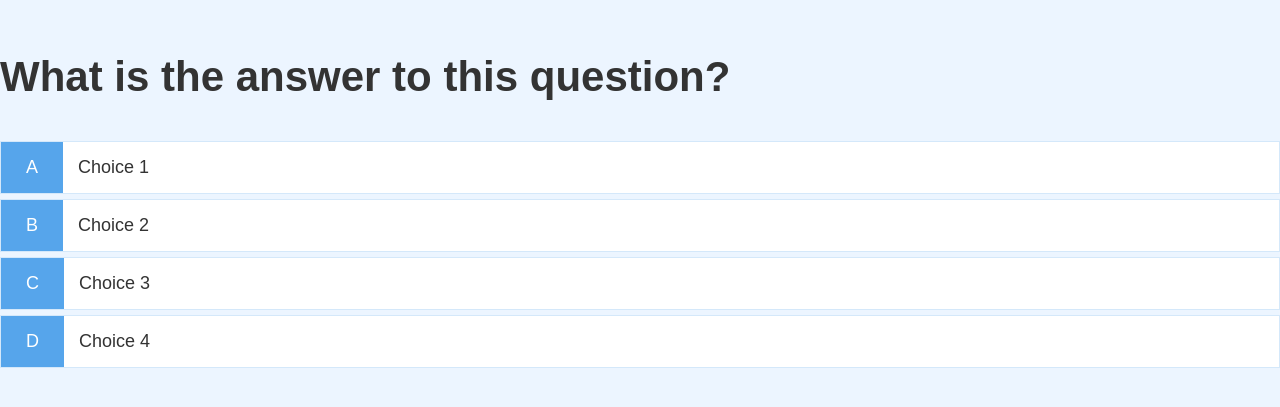
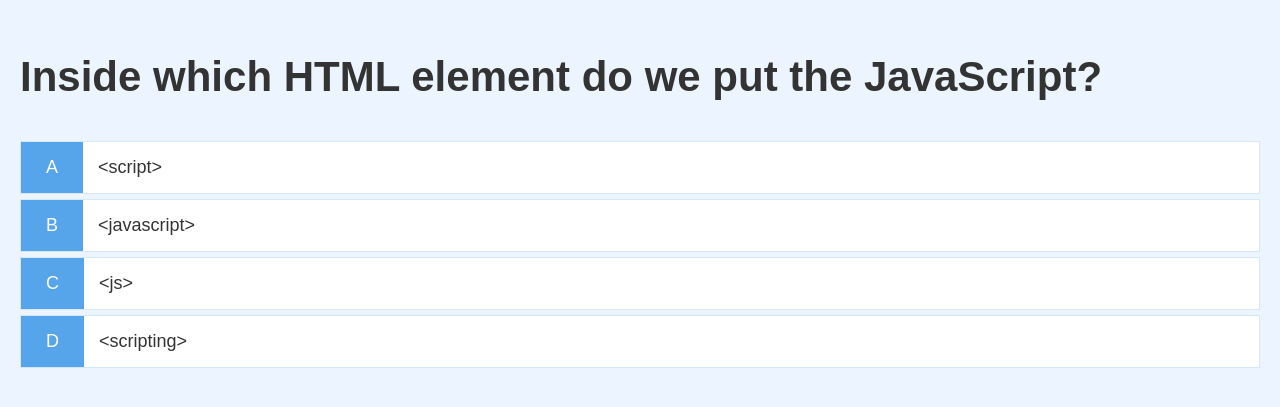
Before and after one commit to jliangDS/quiz-app, a plain HTML site: page game.html in a window 1280 px wide. Shown: the part 187-594 px from the top of the page. Drawn offline with Linux system fonts and the light colour scheme.

Commit message:
add questions

```diff
--- a/app.css
+++ b/app.css
@@ -49,6 +49,7 @@ h3 {
     justify-content: center;
     align-items: center;
     max-width: 80 rem;
+    padding: 2rem;
 }
 
 .container > * {
--- a/game.html
+++ b/game.html
@@ -2,7 +2,7 @@
 <html lang="en">
 <head>
     <meta charset="UTF-8">
-    <meta name="viewport" content="width-device-width, initial-scale=1.0">
+    <meta name="viewport" content="width=device-width, initial-scale=1.0">
     <meta http-equiv="X-UA-Comptaible" content="ie=edge">
     <title>Quick Quiz - Play</title>
     <link rel="stylesheet" href="app.css">
--- a/game.js
+++ b/game.js
@@ -1,8 +1,53 @@
 const question = document.getElementById("question");
 const choices = Array.from(document.getElementsByClassName('choice-text'));
-
+console.log(...choices)
 let currentQuestion = {};
 let acceptingAnswers = true;
 let score = 0;
 let questionCounter = 0;
 let availableQuestions = [];
+
+let questions = [
+    {
+        question: "Inside which HTML element do we put the JavaScript?",
+        choice1: "<script>",
+        choice2: "<javascript>",
+        choice3: "<js>",
+        choice4: "<scripting>",
+        answer: 1
+    }
+]
+
+//CONSTANTS
+const CORRECT_BONUS = 10;
+const MAX_QUESTIONS = 3;
+
+startGame = () => {
+    questionsCounter = 0;
+    score = 0;
+    availableQuestions = [...questions];
+    getNewQuestion();
+};
+
+getNewQuestion = () => {
+
+    questionCounter++;
+    const questionIndex = Math.floor(Math.random() * availableQuestions.length);
+    currentQuestion = availableQuestions[questionIndex];
+    question.innerText = currentQuestion.question;
+
+    choices.forEach(choice => {
+        const number = choice.dataset["number"];
+        choice.innerText = currentQuestion["choice" + number];
+        console.log(number,choice.dataset)
+        console.log(choice)
+    })
+
+
+    availableQuestions.splice(questionIndex, 1);
+
+    acceptingAnswers = true;
+};
+
+
+startGame();
```
Also changed, not shown: index.html (+1 -1 lines).
